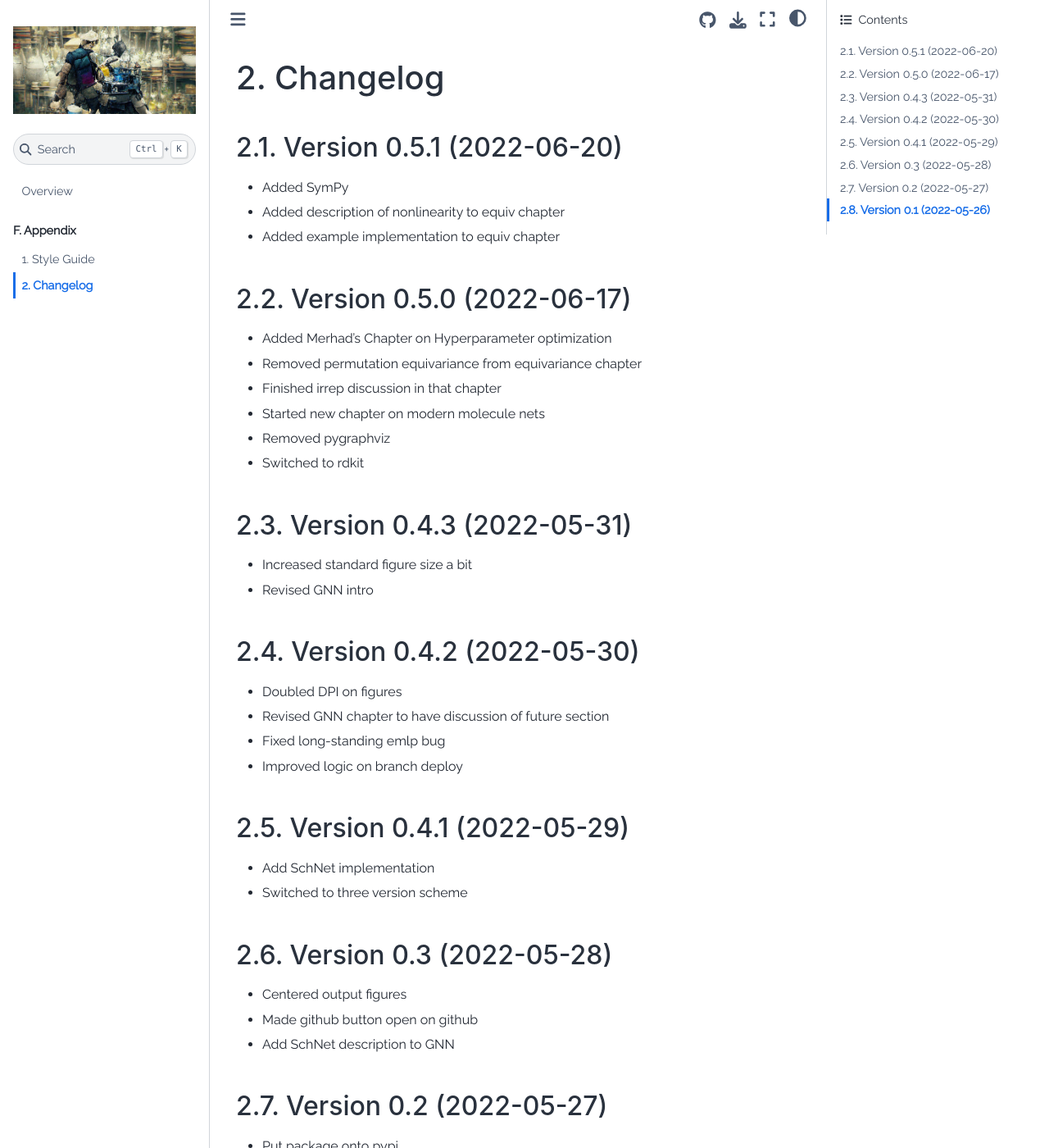
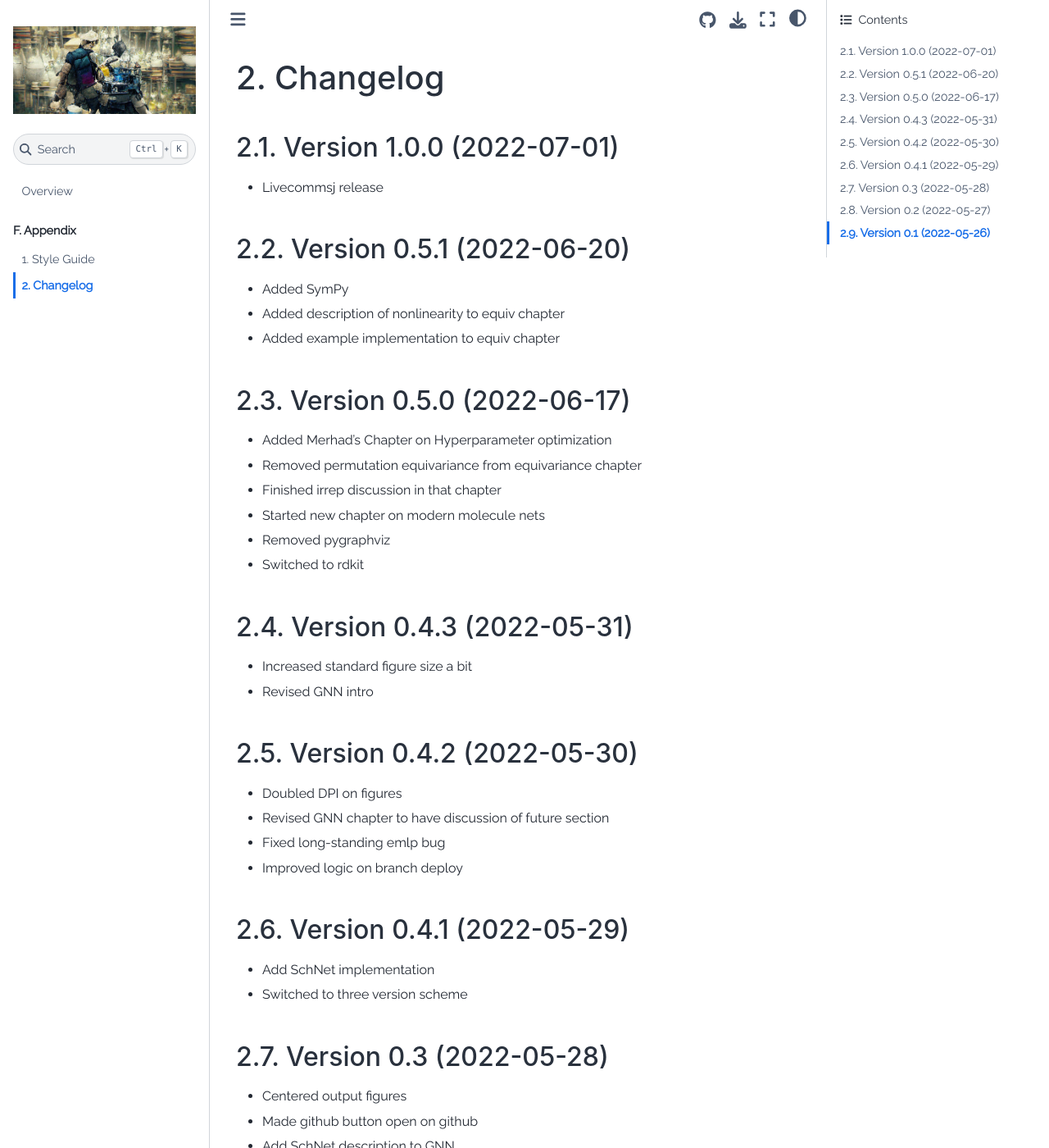
Before and after one commit to whitead/dmol-book, a Jupyter Book: the page built from changelog.md, in a window 1280 px wide and 1400 px high. Shown: the whole window at 82% size. Built offline with Jupyter Book 1.0.4 settings and Sphinx 7.4.7 and the Sphinx Book theme 1.1.4, drawn with Linux system fonts in a browser that asks for light colours; pages that are not in the unit, such as notebooks, are missing from menus.

Commit message:
Preparing for livecommsj release

```diff
--- a/changelog.md
+++ b/changelog.md
@@ -1,4 +1,8 @@
 # Changelog
+
+## Version 1.0.0 (2022-07-01)
+
+* Livecommsj release
 
 ## Version 0.5.1 (2022-06-20)
 
```
Also changed, not shown: index.md (+8 -5 lines), 5 other files.
